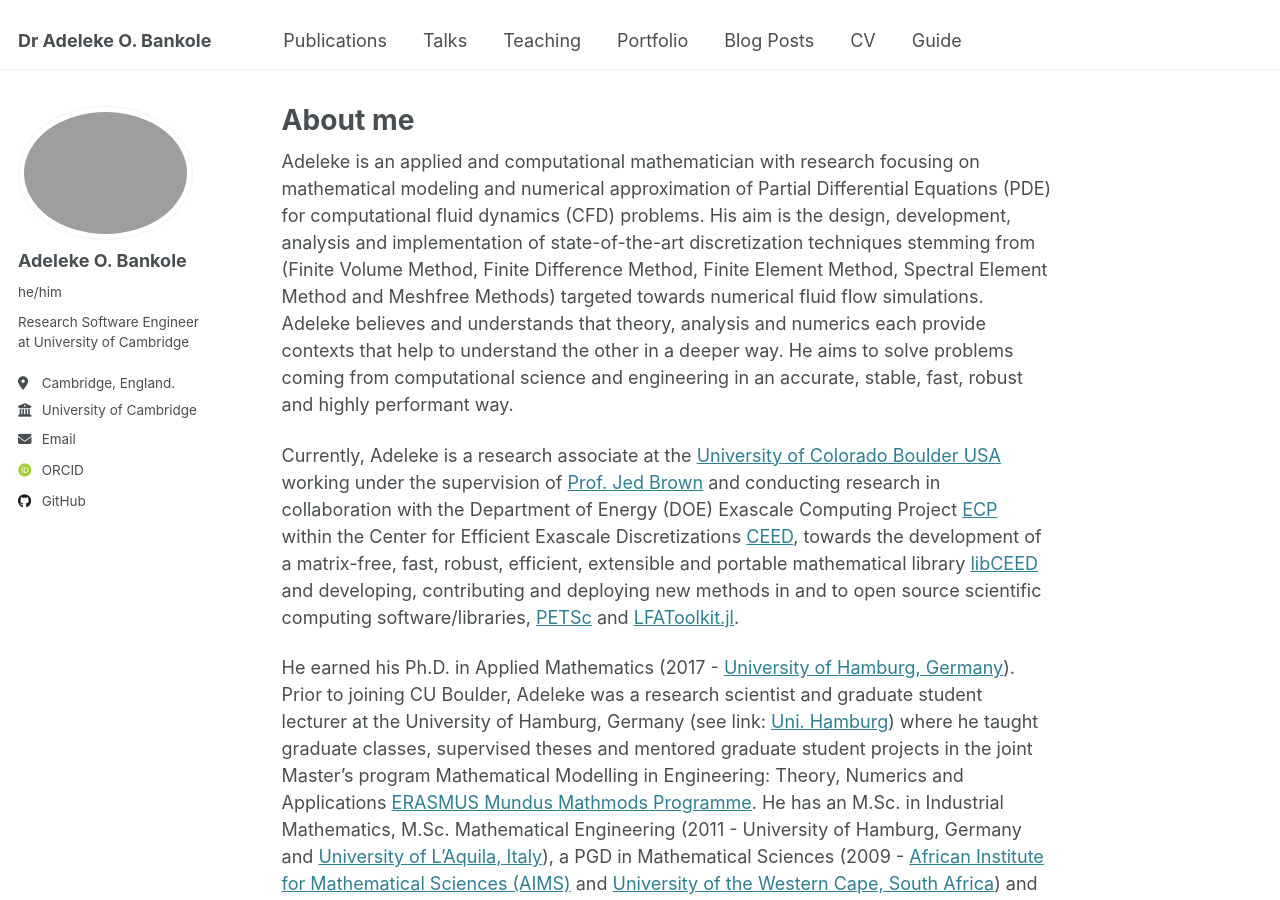
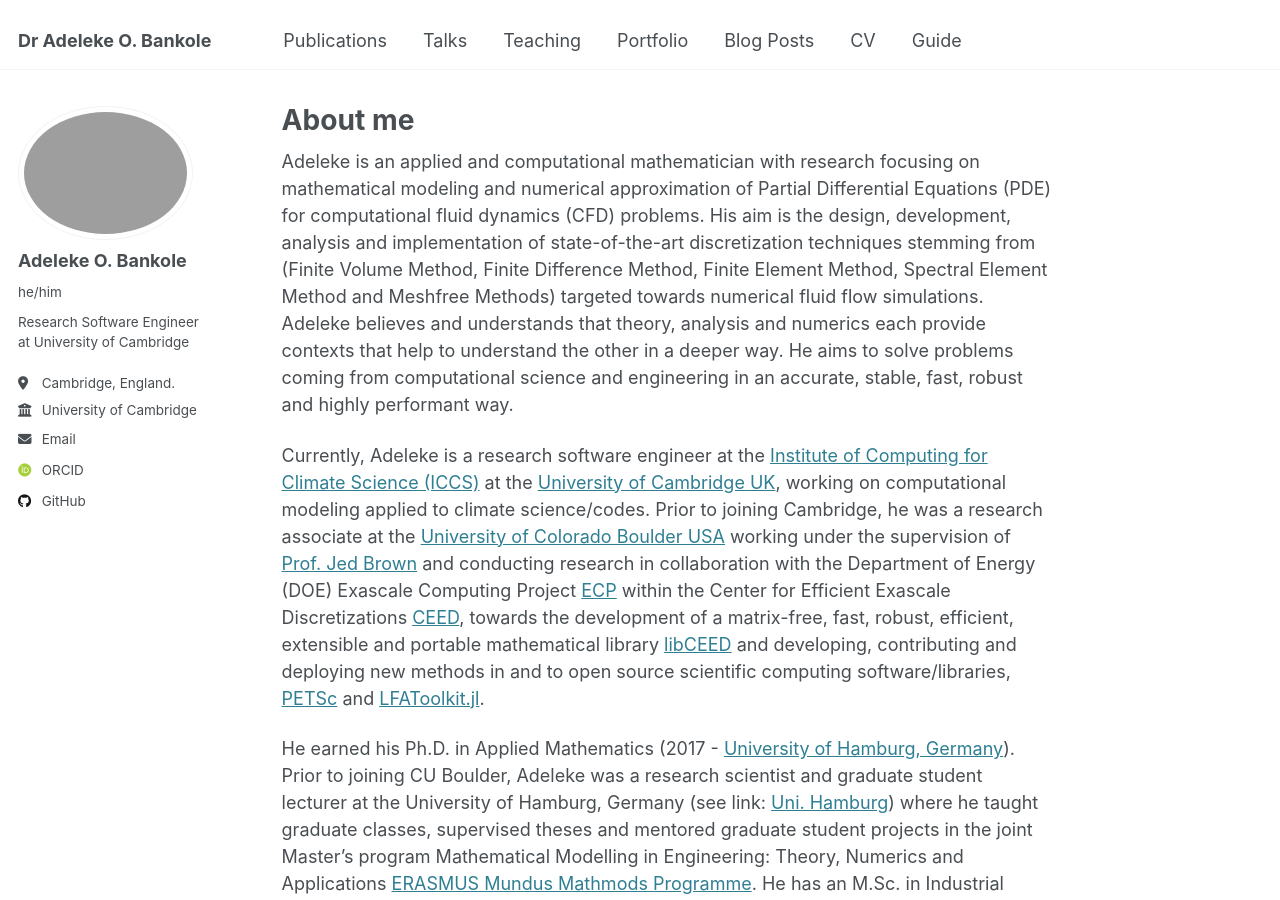
Before and after one commit to AdelekeBankole/adelekebankole.github.io, a Jekyll site: the page built from _pages/about.md, in a window 1280 px wide and 900 px high. Built offline with Jekyll 4.4.1, drawn with Linux system fonts in a browser that asks for light colours; some web fonts are replaced.

Commit message:
update ICCS position

```diff
--- a/_pages/about.md
+++ b/_pages/about.md
@@ -9,6 +9,6 @@ redirect_from:
 
 Adeleke is an applied and computational mathematician with research focusing on mathematical modeling and numerical approximation of Partial Differential Equations (PDE) for computational fluid dynamics (CFD) problems. His aim is the design, development, analysis and implementation of state-of-the-art discretization techniques stemming from (Finite Volume Method, Finite Difference Method, Finite Element Method, Spectral Element Method and Meshfree Methods) targeted towards numerical fluid flow simulations. Adeleke believes and understands that theory, analysis and numerics each provide contexts that help to understand the other in a deeper way. He aims to solve problems coming from computational science and engineering in an accurate, stable, fast, robust and highly performant way.
 
-Currently, Adeleke is a research associate at the [University of Colorado Boulder USA](https://www.colorado.edu/) working under the supervision of [Prof. Jed Brown](https://www.colorado.edu/cs/jed-brown) and conducting research in collaboration with the Department of Energy (DOE) Exascale Computing Project [ECP](https://www.exascaleproject.org/exascale-computing-project/) within the Center for Efficient Exascale Discretizations [CEED](https://ceed.exascaleproject.org/), towards the development of a matrix-free, fast, robust, efficient, extensible and portable mathematical library [libCEED](https://ceed.exascaleproject.org/libceed/) and developing, contributing and deploying new methods in and to open source scientific computing software/libraries, [PETSc](https://petsc.org/release/) and [LFAToolkit.jl](https://jeremylt.github.io/LFAToolkit.jl/stable/).
+Currently, Adeleke is a research software engineer at the [Institute of Computing for Climate Science (ICCS)](https://iccs.cam.ac.uk) at the [University of Cambridge UK](https://www.cam.ac.uk), working on computational modeling applied to climate science/codes. Prior to joining Cambridge, he was a research associate at the [University of Colorado Boulder USA](https://www.colorado.edu/) working under the supervision of [Prof. Jed Brown](https://www.colorado.edu/cs/jed-brown) and conducting research in collaboration with the Department of Energy (DOE) Exascale Computing Project [ECP](https://www.exascaleproject.org/exascale-computing-project/) within the Center for Efficient Exascale Discretizations [CEED](https://ceed.exascaleproject.org/), towards the development of a matrix-free, fast, robust, efficient, extensible and portable mathematical library [libCEED](https://ceed.exascaleproject.org/libceed/) and developing, contributing and deploying new methods in and to open source scientific computing software/libraries, [PETSc](https://petsc.org/release/) and [LFAToolkit.jl](https://jeremylt.github.io/LFAToolkit.jl/stable/).
 
 He earned his Ph.D. in Applied Mathematics (2017 - [University of Hamburg, Germany](https://www.uni-hamburg.de/en.html)). Prior to joining CU Boulder, Adeleke was a research scientist and graduate student lecturer at the University of Hamburg, Germany (see link: [Uni. Hamburg](https://www.math.uni-hamburg.de/home/bankole/)) where he taught graduate classes, supervised theses and mentored graduate student projects in the joint Master's program Mathematical Modelling in Engineering: Theory, Numerics and Applications [ERASMUS Mundus Mathmods Programme](http://www.mathmods.eu/). He has an M.Sc. in Industrial Mathematics, M.Sc. Mathematical Engineering (2011 - University of Hamburg, Germany and [University of L'Aquila, Italy](https://www.univaq.it/en/)), a PGD in Mathematical Sciences (2009 - [African Institute for Mathematical Sciences (AIMS)](https://aims.ac.za/) and [University of the Western Cape, South Africa](https://www.uwc.ac.za/)) and a B.Sc. in Mathematics (2007 - [University of Ilorin, Nigeria](https://www.unilorin.edu.ng/)).
```
